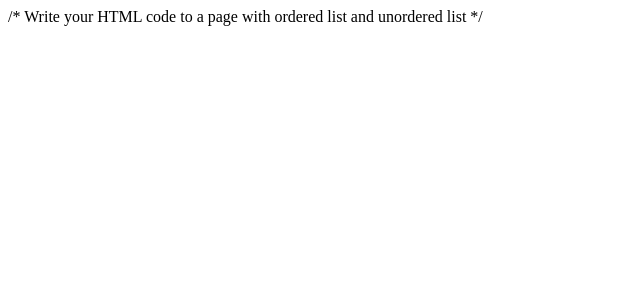
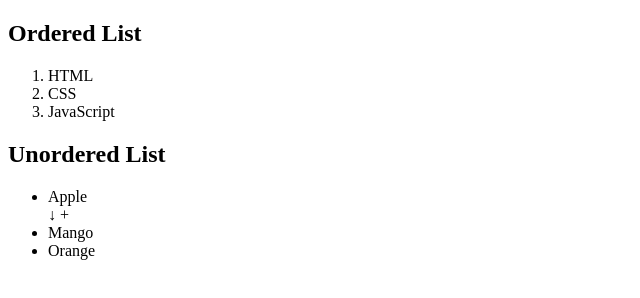
Before and after one commit to sthamarai524-dot/program6, a website: page index.html in a window 1280 px wide. Shown: the whole page, without its empty margins (0-640 px from the left). Drawn offline with Linux system fonts and the light colour scheme.

Commit message:
Update index.html

```diff
--- a/index.html
+++ b/index.html
@@ -1,14 +1,42 @@
 <!DOCTYPE html>
-<html lang="en">
+
+<html>
+
 <head>
-<meta charset="UTF-8">
-<meta name="viewport" content="width=device-width, initial-scale=1.0">
-<title>Ordered and Unordered List</title>
+
+<title>Lists</title>
+
 </head>
 
 <body>
 
-/* Write your HTML code to a page with ordered list and unordered list */
+<h2>Ordered List</h2>
+
+<ol>
+
+<li>HTML</li>
+
+<li>CSS</li>
+
+<li>JavaScript</li>
+
+</ol>
+
+<h2>Unordered List</h2>
+
+<ul>
+
+<li>Apple</li>
+
+↓
+
++
+
+<li>Mango</li>
+<li>Orange</li>
+
+</ul>
 
 </body>
+
 </html>
```
